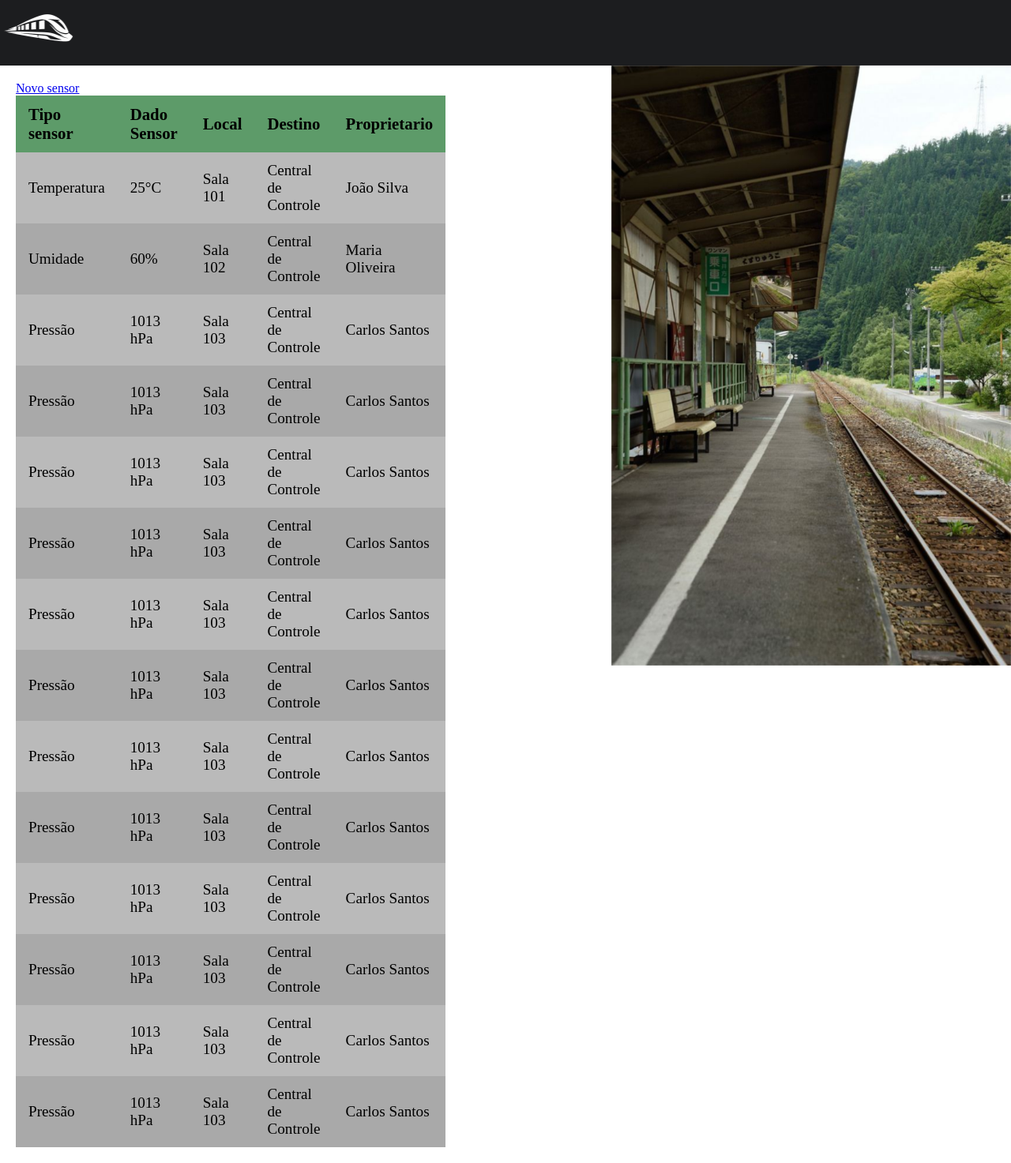
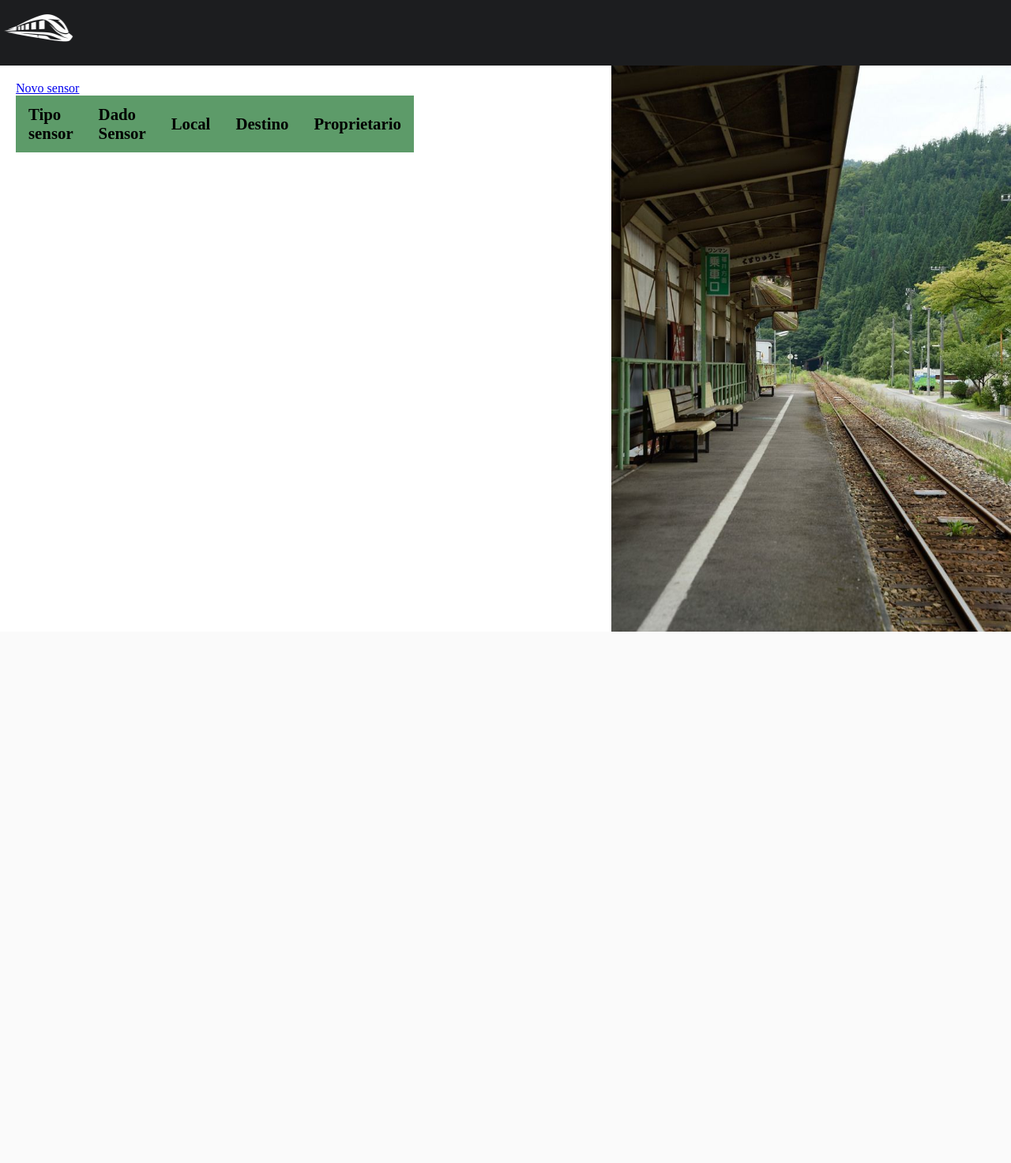
Before and after one commit to danilorachadel-j/SA_primeiraetapa, a PHP site: page /PUBLIC/verificar_sensores.php in a window 1280 px wide. Shown: the whole page at 79% size. After the commit the page ends 800 px from the top, so only its background shows below. Run offline with PHP 8.4, Linux system fonts and the light colour scheme; lists and menus that the app fills with data are empty.

```diff
--- a/PUBLIC/verificar_sensores.php
+++ b/PUBLIC/verificar_sensores.php
@@ -38,104 +38,7 @@ include "../infra/conexão.php";
                         </tr>
                     </thead>
                     <tbody>
-                        <tr>
-                            <td>Temperatura</td>
-                            <td>25°C</td>
-                            <td> Sala 101</td>
-                            <td>Central de Controle</td>
-                            <td>João Silva</td>
-                        </tr>
-                        <tr>
-                            <td>Umidade</td>
-                            <td>60%</td>
-                            <td>Sala 102</td>
-                            <td>Central de Controle</td>
-                            <td>Maria Oliveira</td>
-                        </tr>
-                        <tr>
-                            <td>Pressão</td>
-                            <td>1013 hPa</td>
-                            <td>Sala 103</td>
-                            <td>Central de Controle</td>
-                            <td>Carlos Santos</td>
-                        </tr>
-                        <tr>
-                            <td>Pressão</td>
-                            <td>1013 hPa</td>
-                            <td>Sala 103</td>
-                            <td>Central de Controle</td>
-                            <td>Carlos Santos</td>
-                        </tr>
-                        <tr>
-                            <td>Pressão</td>
-                            <td>1013 hPa</td>
-                            <td>Sala 103</td>
-                            <td>Central de Controle</td>
-                            <td>Carlos Santos</td>
-                        </tr>
-                        <tr>
-                            <td>Pressão</td>
-                            <td>1013 hPa</td>
-                            <td>Sala 103</td>
-                            <td>Central de Controle</td>
-                            <td>Carlos Santos</td>
-                        </tr>
-                        <tr>
-                            <td>Pressão</td>
-                            <td>1013 hPa</td>
-                            <td>Sala 103</td>
-                            <td>Central de Controle</td>
-                            <td>Carlos Santos</td>
-                        </tr>
-                        <tr>
-                            <td>Pressão</td>
-                            <td>1013 hPa</td>
-                            <td>Sala 103</td>
-                            <td>Central de Controle</td>
-                            <td>Carlos Santos</td>
-                        </tr>
-                        <tr>
-                            <td>Pressão</td>
-                            <td>1013 hPa</td>
-                            <td>Sala 103</td>
-                            <td>Central de Controle</td>
-                            <td>Carlos Santos</td>
-                        </tr>
-                        <tr>
-                            <td>Pressão</td>
-                            <td>1013 hPa</td>
-                            <td>Sala 103</td>
-                            <td>Central de Controle</td>
-                            <td>Carlos Santos</td>
-                        </tr>
-                        <tr>
-                            <td>Pressão</td>
-                            <td>1013 hPa</td>
-                            <td>Sala 103</td>
-                            <td>Central de Controle</td>
-                            <td>Carlos Santos</td>
-                        </tr>
-                        <tr>
-                            <td>Pressão</td>
-                            <td>1013 hPa</td>
-                            <td>Sala 103</td>
-                            <td>Central de Controle</td>
-                            <td>Carlos Santos</td>
-                        </tr>
-                        <tr>
-                            <td>Pressão</td>
-                            <td>1013 hPa</td>
-                            <td>Sala 103</td>
-                            <td>Central de Controle</td>
-                            <td>Carlos Santos</td>
-                        </tr>
-                        <tr>
-                            <td>Pressão</td>
-                            <td>1013 hPa</td>
-                            <td>Sala 103</td>
-                            <td>Central de Controle</td>
-                            <td>Carlos Santos</td>
-                        </tr>
+
                     </tbody>
                 </table>
             </div>
```
Also changed, not shown: PUBLIC/cadastro_sensores.php (added, +45 -0 lines), assets/style/style.css (+39 -0 lines).
